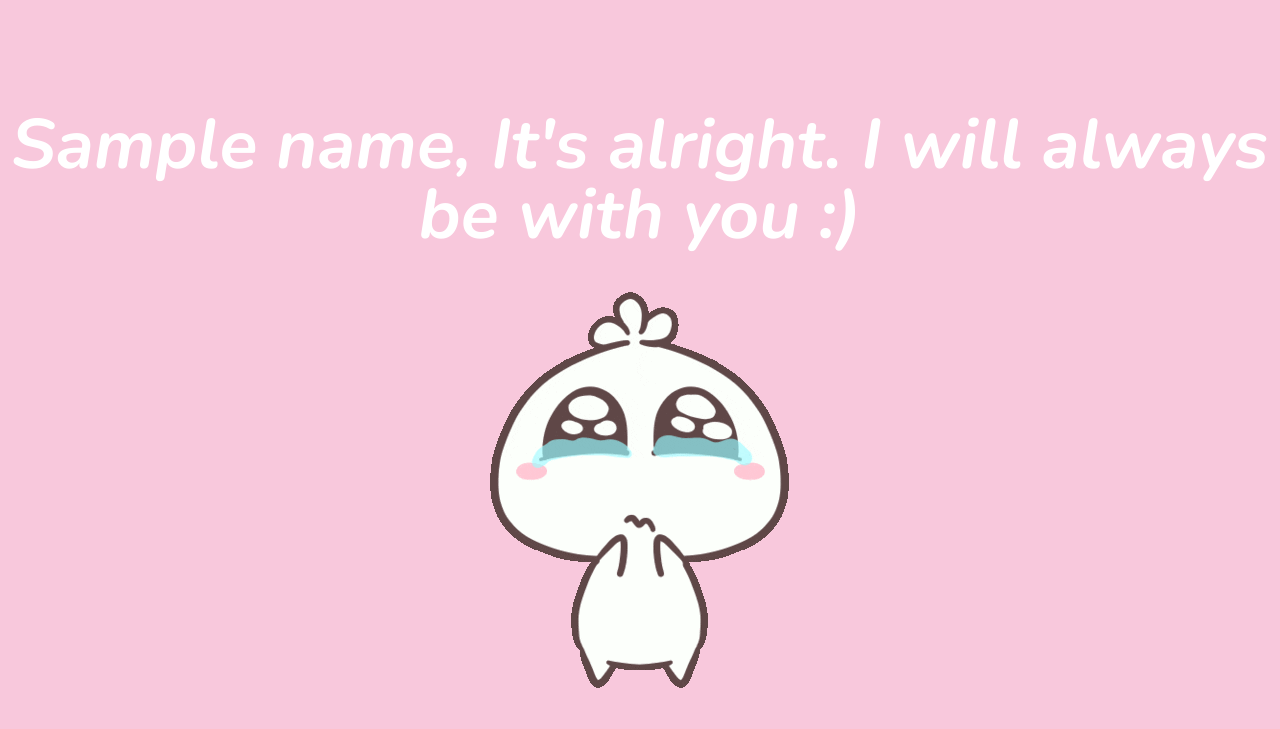
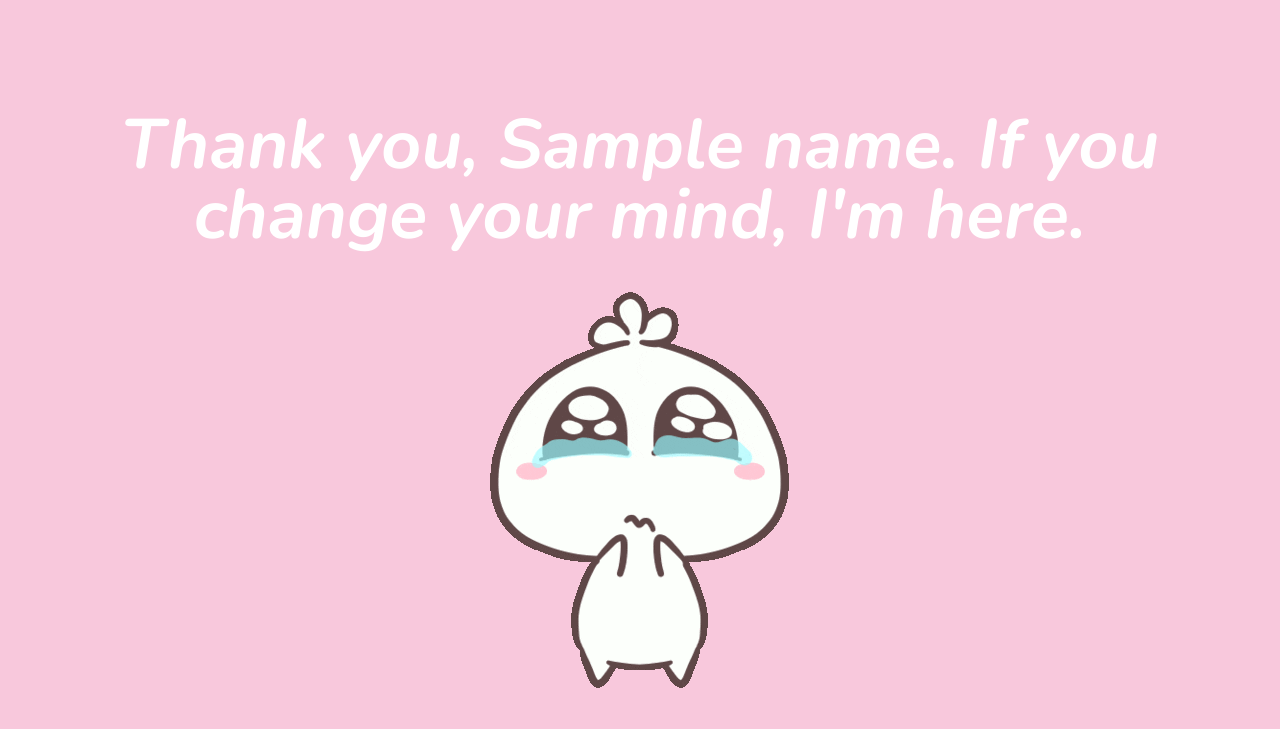
Before and after one commit to AlzyWelzy/Sweetheart, a Django app: template app/templates/no_page.html in a window 1280 px wide. Shown: the top 729 px of the page. Run offline with Django 4.2, Linux system fonts and the light colour scheme; the template is opened without the code that fills it: most values are stand-ins (such as "Sample title", 1, 10 or a date in 2020); parts of the project's set-up code (start-up, migrations or seed data) failed here and were passed over.

Commit message:
build: changing response

```diff
--- a/app/templates/no_page.html
+++ b/app/templates/no_page.html
@@ -1,7 +1,7 @@
 {% extends "base.html" %} {% block content %} {% load static %}
 <main class="main">
   <h1 id="proposalHeading" class="title">
-    {{ name }}, It's alright. I will always be with you :)
+    Thank you, {{name}}. If you change your mind, I'm here.
   </h1>
   <img src="{% static 'img/no_response.gif' %}" alt="It's alright" />
 </main>
--- a/app/templates/yes_page.html
+++ b/app/templates/yes_page.html
@@ -1,6 +1,8 @@
 {% extends "base.html" %} {% block content %} {% load static %}
 <main class="main" style="margin-top: 20px">
-  <h1 id="proposalHeading" class="title">{{ name }}, I love you</h1>
+  <h1 id="proposalHeading" class="title">
+    {{ name }}, that's wonderful! Let's plan something special.
+  </h1>
   <img src="{% static 'img/yes_response.gif' %}" alt="I love you" />
 </main>
 {% endblock %}
```
Also changed, not shown: README.md.
